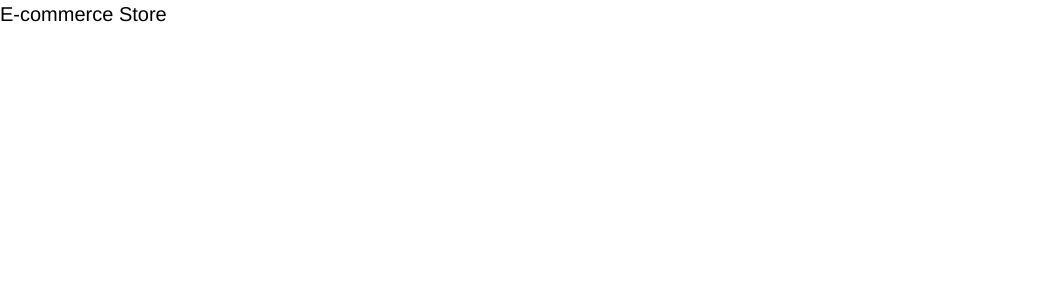
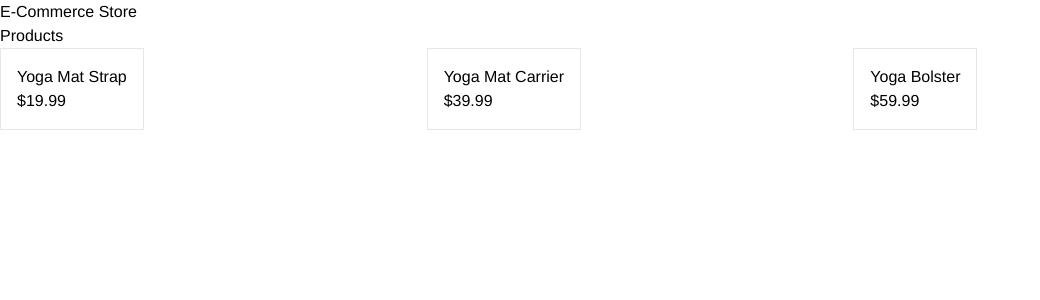
Before and after one commit to samanthacabrera/ecommerce-store, a React (Vite) app in the folder frontend/: page / in a window 1280 px wide. Shown: the top 300 px of the page, without its empty margins (0-1040 px from the left). Built offline with nearby package versions, Linux system fonts and the light colour scheme.

Commit message:
set up react-router, add sample product data

```diff
--- a/frontend/package.json
+++ b/frontend/package.json
@@ -11,7 +11,8 @@
   },
   "dependencies": {
     "react": "^19.0.0",
-    "react-dom": "^19.0.0"
+    "react-dom": "^19.0.0",
+    "react-router-dom": "^6.29.0"
   },
   "devDependencies": {
     "@eslint/js": "^9.19.0",
--- a/frontend/src/App.jsx
+++ b/frontend/src/App.jsx
@@ -1,7 +1,14 @@
+import { BrowserRouter as Router, Routes, Route } from "react-router-dom";
+import Home from "./Home";
+
 function App() {
   return (
     <div>
-      <h1 className="text-xl">E-commerce Store</h1>
+      <Router>
+        <Routes>
+          <Route path="/" element={<Home/>} />
+        </Routes>
+      </Router>
     </div>
   )
 }
--- /dev/null
+++ b/frontend/src/Home.jsx
@@ -0,0 +1,22 @@
+import products from "./products.js";
+
+const Home = () => {
+    return (
+        <div>
+            <h1>E-Commerce Store</h1>
+             <div>
+            <h1>Products</h1>
+                <div className="grid grid-cols-3">
+                    {products.map((product) => (
+                    <div key={product.id} className="border p-4 w-fit ">
+                        <h3>{product.name}</h3>
+                        <p>${product.price}</p>
+                    </div>
+                    ))}
+                </div>
+            </div>
+        </div>
+    )
+}
+
+export default Home;
--- /dev/null
+++ b/frontend/src/products.js
@@ -0,0 +1,7 @@
+const products = [
+  { id: 1, name: "Yoga Mat Strap", price: 19.99 },
+  { id: 2, name: "Yoga Mat Carrier", price: 39.99 },
+  { id: 2, name: "Yoga Bolster", price: 59.99 },
+];
+
+export default products;
```
Also changed, not shown: 1 other file (tests, documents, lock files or other folders).
